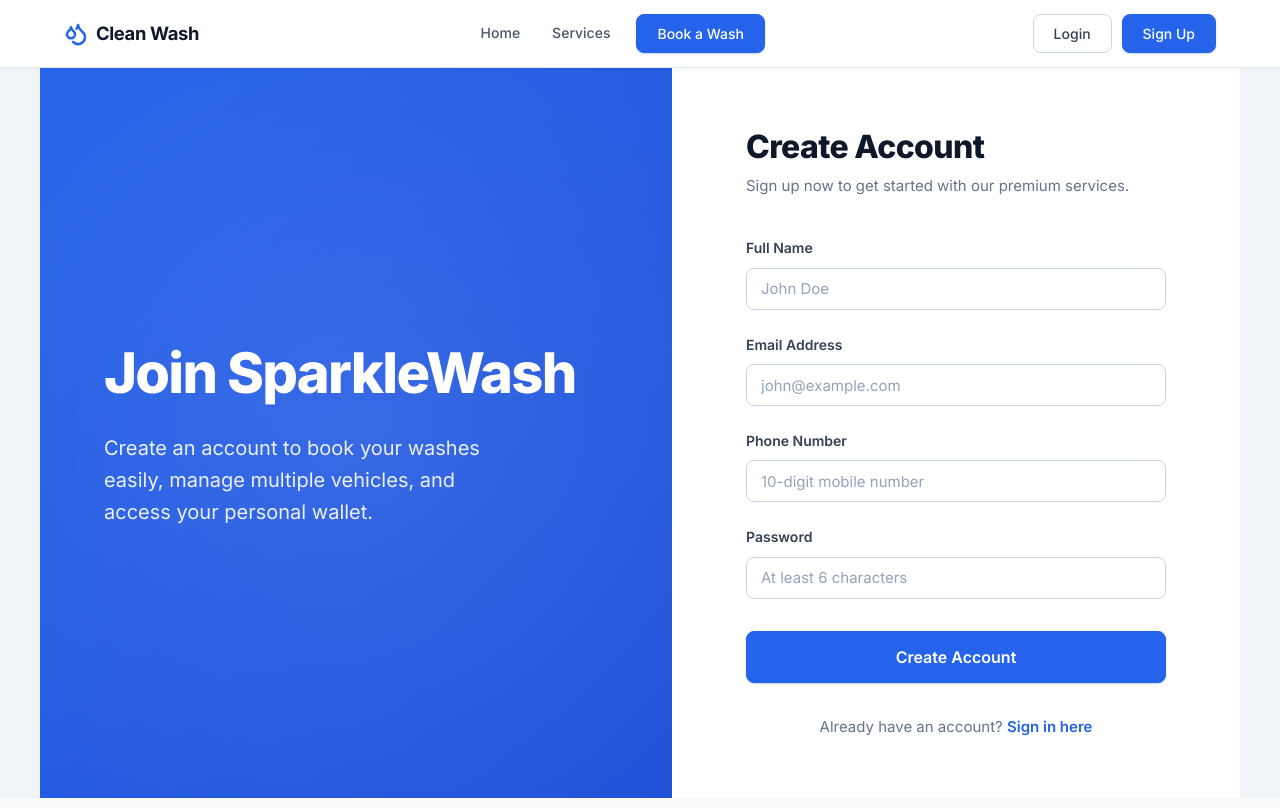
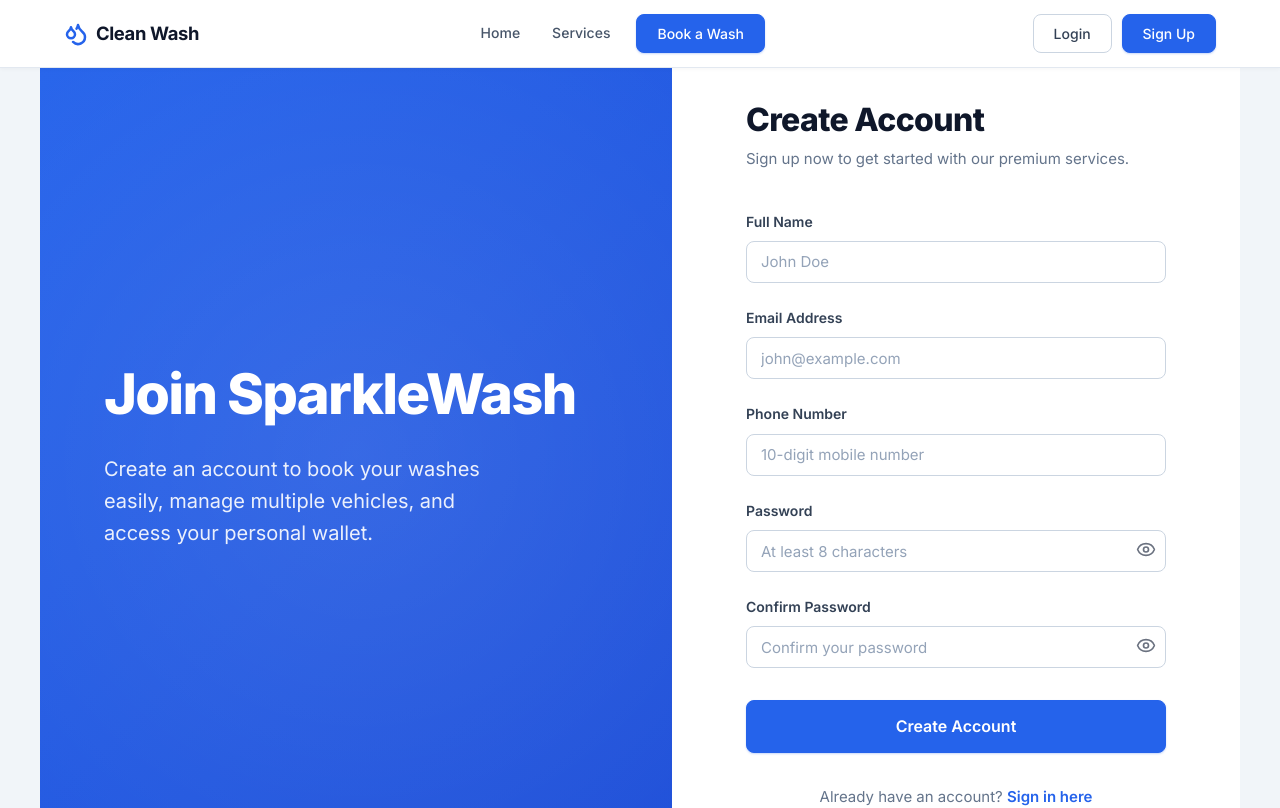
Before and after one commit to Arun-152/car-wash, a React app in the folder frontend/: page /register in a window 1280 px wide. Shown: the top 808 px of the page. Built offline with nearby package versions, Linux system fonts and the light colour scheme; no server answers; the HTML template or start-up script is replaced by a standard one.

Commit message:
updated singnup

```diff
--- a/frontend/src/pages/customer/BookingPage.jsx
+++ b/frontend/src/pages/customer/BookingPage.jsx
@@ -50,7 +50,8 @@ const parseLocalDate = (dateStr) => {
 
 /** Get today as "YYYY-MM-DD" string (local) */
 const todayStr = () => {
-  const d = new Date();
+  const nowStr = new Date().toLocaleString('en-US', { timeZone: 'Asia/Kolkata' });
+  const d = new Date(nowStr);
   return [
     d.getFullYear(),
     String(d.getMonth() + 1).padStart(2, '0'),
@@ -215,9 +216,12 @@ const BookingPage = () => {
         const slots = await getAvailableSlots(selectedDate, selectedService.duration, selectedService._id);
         setAvailableSlots(slots);
         if (slots.length === 0) {
+          const isToday = selectedDate === todayStr();
           setDateMessage({
             type: 'info',
-            msg: 'No available time slots for this date. All slots are fully booked or the shop is closed. Please choose another date.',
+            msg: isToday
+              ? 'No available slots for today. Please choose another date.'
+              : 'No available time slots for this date. All slots are fully booked or the shop is closed. Please choose another date.',
           });
         } else {
           setDateMessage(null);
--- a/frontend/src/pages/public/RegisterPage.jsx
+++ b/frontend/src/pages/public/RegisterPage.jsx
@@ -3,12 +3,15 @@ import { useNavigate, Link } from 'react-router-dom';
 import { AuthContext } from '../../context/AuthContext';
 import { registerCustomer } from '../../services/api';
 import { toast } from 'react-toastify';
+import { Eye, EyeOff } from 'lucide-react';
 import './AuthPages.css';
 
 const RegisterPage = () => {
   const [formData, setFormData] = useState({
-    name: '', email: '', phone: '', password: ''
+    name: '', email: '', phone: '', password: '', confirmPassword: ''
   });
+  const [showPassword, setShowPassword] = useState(false);
+  const [showConfirmPassword, setShowConfirmPassword] = useState(false);
   const [loading, setLoading] = useState(false);
   const [errors, setErrors] = useState({});
 
@@ -35,7 +38,10 @@ const RegisterPage = () => {
     else if (!phoneRegex.test(formData.phone)) newErrors.phone = 'Phone number must be exactly 10 digits';
 
     if (!formData.password) newErrors.password = 'Password is required';
-    else if (formData.password.length < 6) newErrors.password = 'Password must be at least 6 characters long';
+    else if (formData.password.length < 8) newErrors.password = 'Password must be at least 8 characters.';
+
+    if (!formData.confirmPassword) newErrors.confirmPassword = 'Confirm Password is required';
+    else if (formData.confirmPassword !== formData.password) newErrors.confirmPassword = 'Passwords do not match';
 
     setErrors(newErrors);
     return Object.keys(newErrors).length === 0;
@@ -48,7 +54,8 @@ const RegisterPage = () => {
 
     setLoading(true);
     try {
-      await registerCustomer(formData);
+      const { confirmPassword, ...submitData } = formData;
+      await registerCustomer(submitData);
       navigate('/login', { state: { successMessage: 'Account created successfully. Please login.' } });
     } catch (err) {
       toast.error(err.response?.data?.message || 'Registration failed');
@@ -116,15 +123,48 @@ const RegisterPage = () => {
 
               <div className="auth-form-group">
                 <label className="auth-label">Password</label>
+                <div style={{ position: 'relative' }}>
                   <input
-                  type="password"
+                    type={showPassword ? 'text' : 'password'}
                     name="password"
                     className="auth-input"
-                  placeholder="At least 6 characters"
+                    placeholder="At least 8 characters"
                     value={formData.password}
                     onChange={handleChange}
                   />
+                  <button
+                    type="button"
+                    onClick={() => setShowPassword(!showPassword)}
+                    style={{ position: 'absolute', right: '10px', top: '50%', transform: 'translateY(-50%)', background: 'none', border: 'none', cursor: 'pointer', color: '#6b7280', padding: 0 }}
+                    aria-label={showPassword ? 'Hide password' : 'Show password'}
+                  >
+                    {showPassword ? <EyeOff size={20} /> : <Eye size={20} />}
+                  </button>
+                </div>
                 {errors.password && <span style={{ color: 'red', fontSize: '0.85rem', marginTop: '0.25rem', display: 'block' }}>{errors.password}</span>}
+              </div>
+
+              <div className="auth-form-group">
+                <label className="auth-label">Confirm Password</label>
+                <div style={{ position: 'relative' }}>
+                  <input
+                    type={showConfirmPassword ? 'text' : 'password'}
+                    name="confirmPassword"
+                    className="auth-input"
+                    placeholder="Confirm your password"
+                    value={formData.confirmPassword}
+                    onChange={handleChange}
+                  />
+                  <button
+                    type="button"
+                    onClick={() => setShowConfirmPassword(!showConfirmPassword)}
+                    style={{ position: 'absolute', right: '10px', top: '50%', transform: 'translateY(-50%)', background: 'none', border: 'none', cursor: 'pointer', color: '#6b7280', padding: 0 }}
+                    aria-label={showConfirmPassword ? 'Hide confirm password' : 'Show confirm password'}
+                  >
+                    {showConfirmPassword ? <EyeOff size={20} /> : <Eye size={20} />}
+                  </button>
+                </div>
+                {errors.confirmPassword && <span style={{ color: 'red', fontSize: '0.85rem', marginTop: '0.25rem', display: 'block' }}>{errors.confirmPassword}</span>}
               </div>
 
               <button type="submit" className="btn btn-primary auth-btn" disabled={loading}>
```
Also changed, not shown: 1 other file (tests, documents, lock files or other folders). Lines whose indentation alone changed are shown as unchanged.
